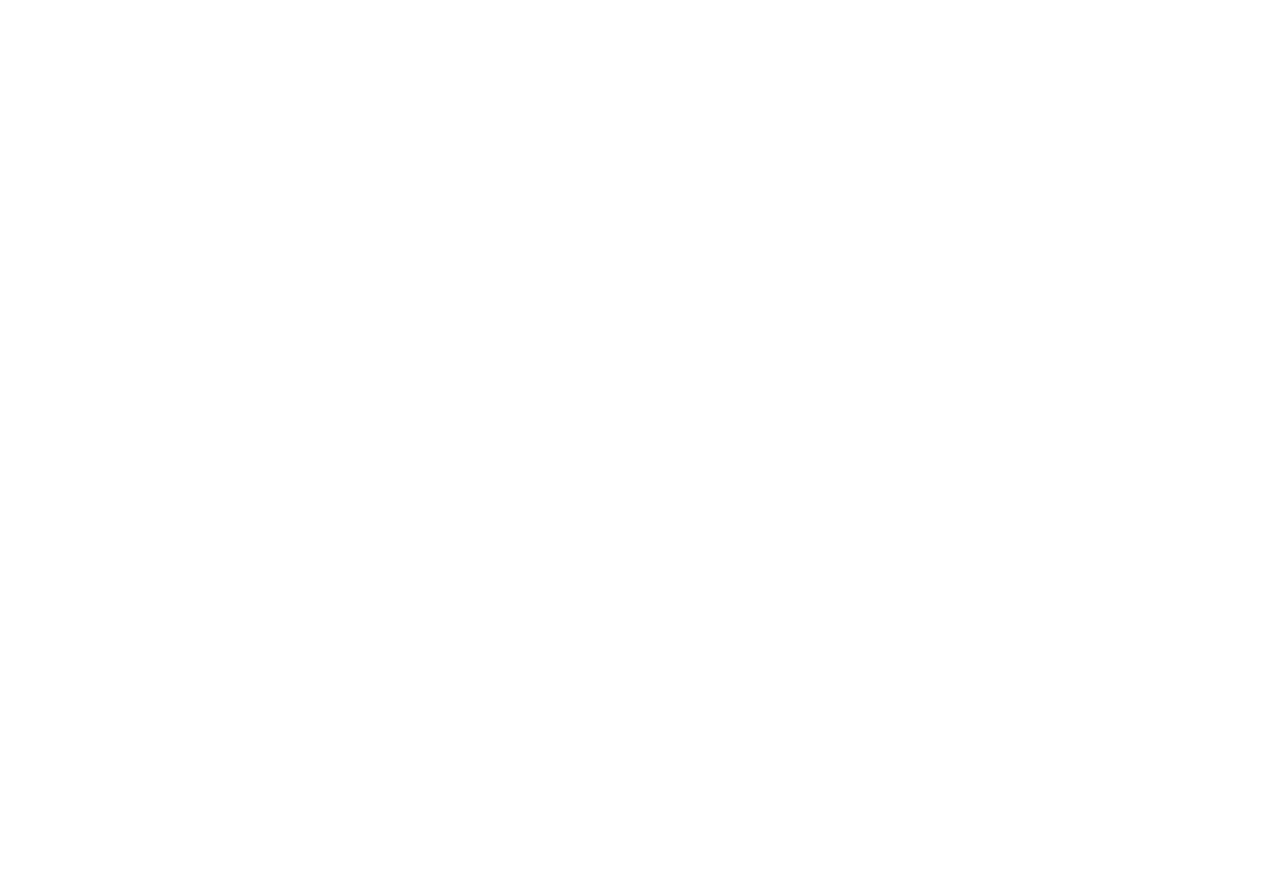
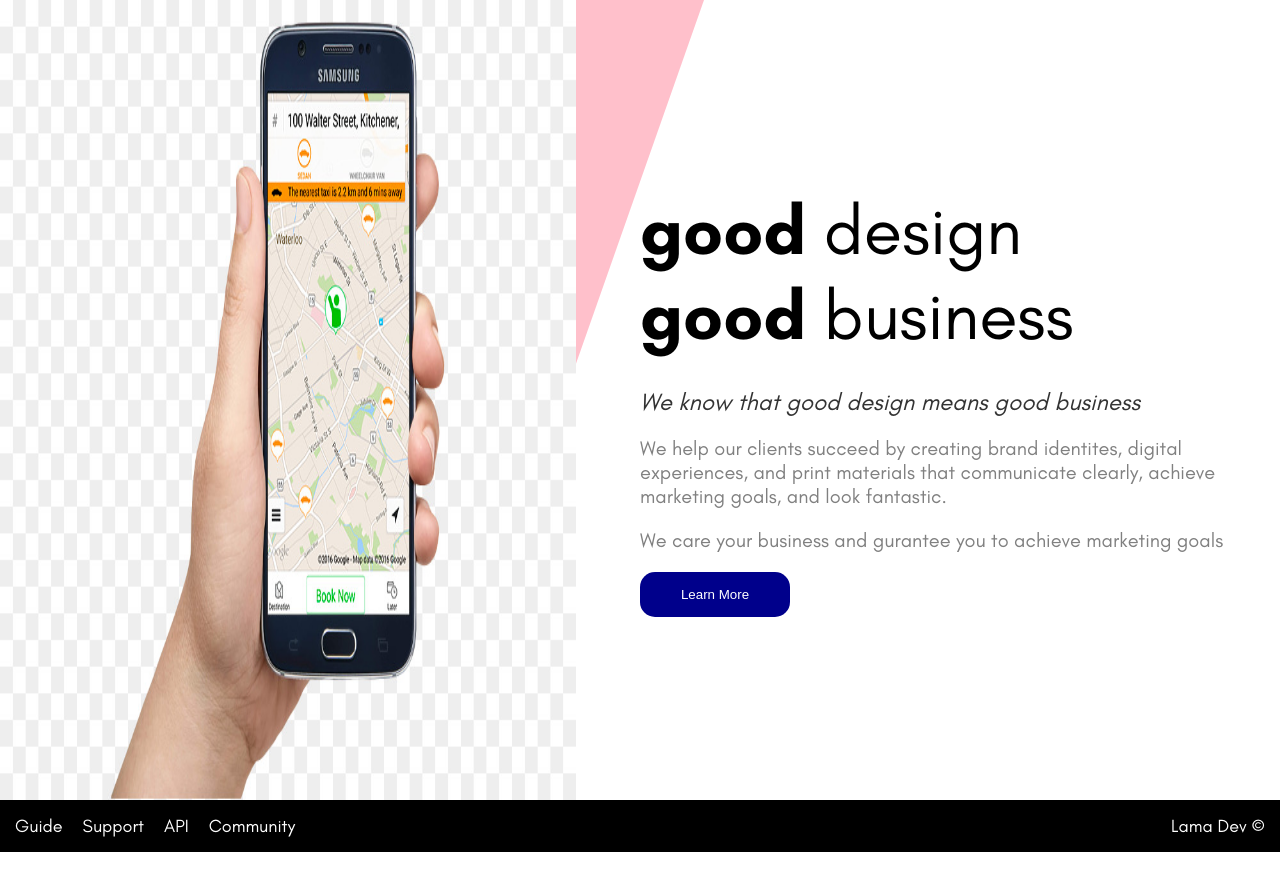
Before and after one commit to snrakshith/loruki, a React (Create React App) app: page / in a window 1280 px wide. Shown: the part 800-1690 px from the top of the page. Before the commit the page ends 800 px from the top, so only its background shows below. Built offline with nearby package versions, Linux system fonts and the light colour scheme.

Commit message:
Added Footer & Services Components

```diff
--- a/src/App.js
+++ b/src/App.js
@@ -1,29 +1,49 @@
 import "./app.css";
 import Intro from "./components/Intro";
 import Navbar from "./components/Navbar";
-import styled from "styled-components";
+import styled, { css } from "styled-components";
+import Feature from "./components/Feature";
+import Footer from "./components/Footer";
 
 const Container = styled.div`
   height: 100vh;
   overflow: hidden;
+  position: relative;
 `;
-const IntroShape = styled.div`
+const Shape = css`
   height: 100%;
   width: 100%;
   position: absolute;
   top: 0;
   left: 0;
+  z-index: -1;
+`;
+const IntroShape = styled.div`
+  ${Shape}
   clip-path: polygon(67% 0, 100% 0%, 100% 100%, 55% 100%);
   background-color: crimson;
-  z-index: -1;
+`;
+const FeatureShape = styled.div`
+  ${Shape}
+  clip-path: polygon(0 0, 55% 0%, 33% 100%, 0 100%);
+  background-color: pink;
 `;
 const App = () => {
   return (
-    <Container>
-      <Navbar />
-      <Intro />
-      <IntroShape />
-    </Container>
+    <>
+      <Container>
+        <Navbar />
+        <Intro />
+        <IntroShape />
+      </Container>
+      <Container>
+        <Feature />
+        <FeatureShape />
+      </Container>
+      <Container>
+        <Footer />
+      </Container>
+    </>
   );
 };
 
--- a/src/components/AnimatedShapes.jsx
+++ b/src/components/AnimatedShapes.jsx
@@ -40,8 +40,8 @@
   background-color: #669966;
 
   position: absolute;
-  top: 60px;
-  left: 60px;
+  top: 400px;
+  left: -80px;
   z-index: -1;
   animation: rect 25s linear alternate infinite;
   @keyframes rect {
--- /dev/null
+++ b/src/components/Feature.jsx
@@ -0,0 +1,81 @@
+import React from "react";
+import styled from "styled-components";
+import App from "../img/app.jpg";
+import AnimatedShapes from "./AnimatedShapes";
+
+const Container = styled.div`
+  display: flex;
+`;
+const Image = styled.img`
+  width: 90%;
+  height: 100vh;
+  background-color: #fff;
+`;
+const Left = styled.div`
+  width: 50%;
+`;
+const Right = styled.div`
+  width: 50%;
+  display: flex;
+  flex-direction: column;
+  /* align-items: center; */
+  justify-content: center;
+  /* padding-left: 15px; */
+`;
+
+const Title = styled.span`
+  font-size: 70px;
+`;
+const SubTitle = styled.span`
+  font-style: italic;
+  font-size: 24px;
+  margin-top: 30px;
+  color: #333;
+`;
+const Desc = styled.p`
+  color: grey;
+  font-size: 20px;
+  margin-top: 20px;
+`;
+const Button = styled.button`
+  width: 150px;
+  margin-top: 20px;
+  cursor: pointer;
+  border: none;
+  border-radius: 15px;
+  padding: 15px 20px;
+  background-color: darkblue;
+  color: white;
+`;
+
+const Feature = () => {
+  return (
+    <Container>
+      <Left>
+        <Image src={App} />
+      </Left>
+      <Right>
+        <Title>
+          <b>good </b>design
+          <br />
+          <b>good </b>business
+        </Title>
+        <SubTitle>We know that good design means good business</SubTitle>
+        <Desc>
+          We help our clients succeed by creating brand identites, digital
+          <br />
+          experiences, and print materials that communicate clearly, achieve
+          <br />
+          marketing goals, and look fantastic.
+        </Desc>
+        <Desc>
+          We care your business and gurantee you to achieve marketing goals
+        </Desc>
+        <Button>Learn More</Button>
+      </Right>
+      <AnimatedShapes />
+    </Container>
+  );
+};
+
+export default Feature;
--- /dev/null
+++ b/src/components/Footer.jsx
@@ -0,0 +1,44 @@
+import React from "react";
+import styled from "styled-components";
+
+const Container = styled.div`
+  display: flex;
+`;
+const Wrapper = styled.div`
+  display: flex;
+  width: 100%;
+  justify-content: space-between;
+  background-color: black;
+  color: white;
+  align-items: center;
+  padding: 15px;
+`;
+const List = styled.ul`
+  list-style: none;
+  display: flex;
+  justify-content: center;
+`;
+const ListItem = styled.li`
+  margin-right: 20px;
+  font-size: 18px;
+`;
+const Copyright = styled.span`
+  font-size: 18px;
+`;
+const Footer = () => {
+  return (
+    <Container>
+      <Wrapper>
+        <List>
+          <ListItem> Guide </ListItem>
+          <ListItem> Support </ListItem>
+          <ListItem> API </ListItem>
+          <ListItem> Community </ListItem>
+        </List>
+        <Copyright>Lama Dev &copy;</Copyright>
+      </Wrapper>
+    </Container>
+  );
+};
+
+export default Footer;
```
Also changed, not shown: src/components/Service.jsx (added, +26 -0 lines).
